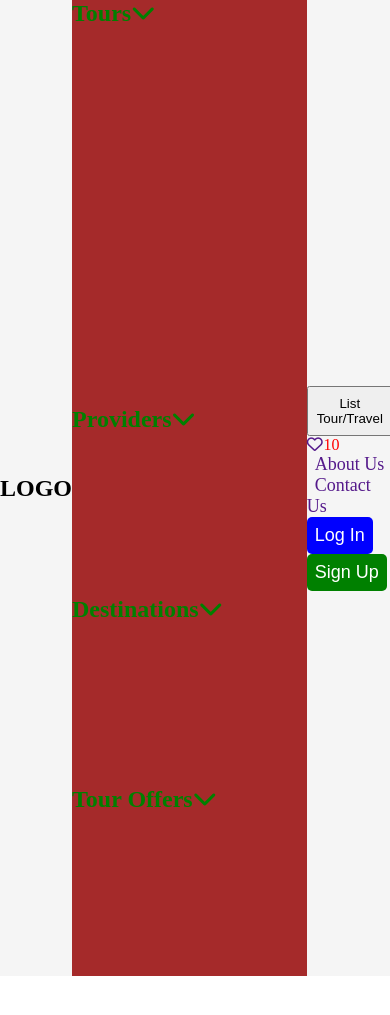
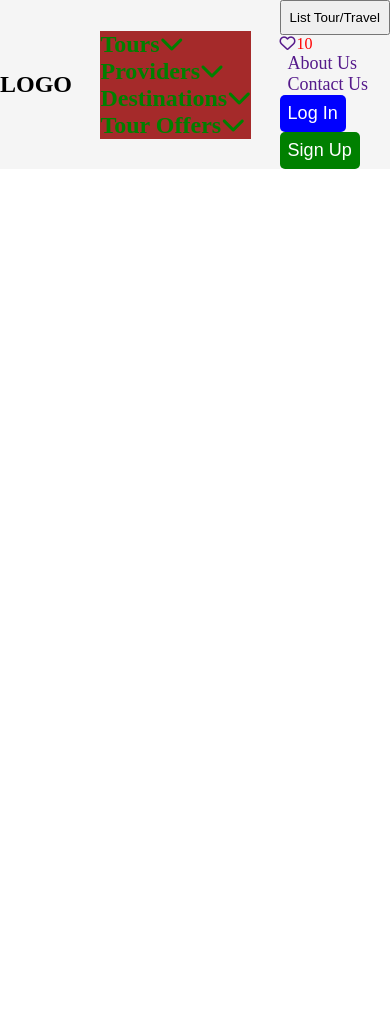
Before and after one commit to meshcode25/The-Tourism-Village, a PHP site: page / in a window 390 px wide. Shown: the top 1015 px of the page. Run offline with PHP 8.4, Linux system fonts and the light colour scheme; some libraries are stand-ins or nearby versions.

Commit message:
About to start the mobile header version

```diff
--- a/TourismVillageFrontend/main.css
+++ b/TourismVillageFrontend/main.css
@@ -65,6 +65,9 @@
 
 /* Media Qeuries list */
 @media screen and (max-width:450px){
+    body{
+        overflow-y:scroll;
+    }
     nav{
         /* height:80px; */
         width:100%;
@@ -99,6 +102,7 @@
         visibility: hidden;
         border-radius:7.5px;
         transition:all 1s ease;
+        display:none;
 
     }
     .bigcollapsediv{
@@ -112,6 +116,7 @@
         visibility: hidden;
         transition:all 1s ease;
         border-radius:7.5px;
+        display:none;
     }
     .bigcollapsecolumn{
         /* padding:0.5rem 1rem; */
```
